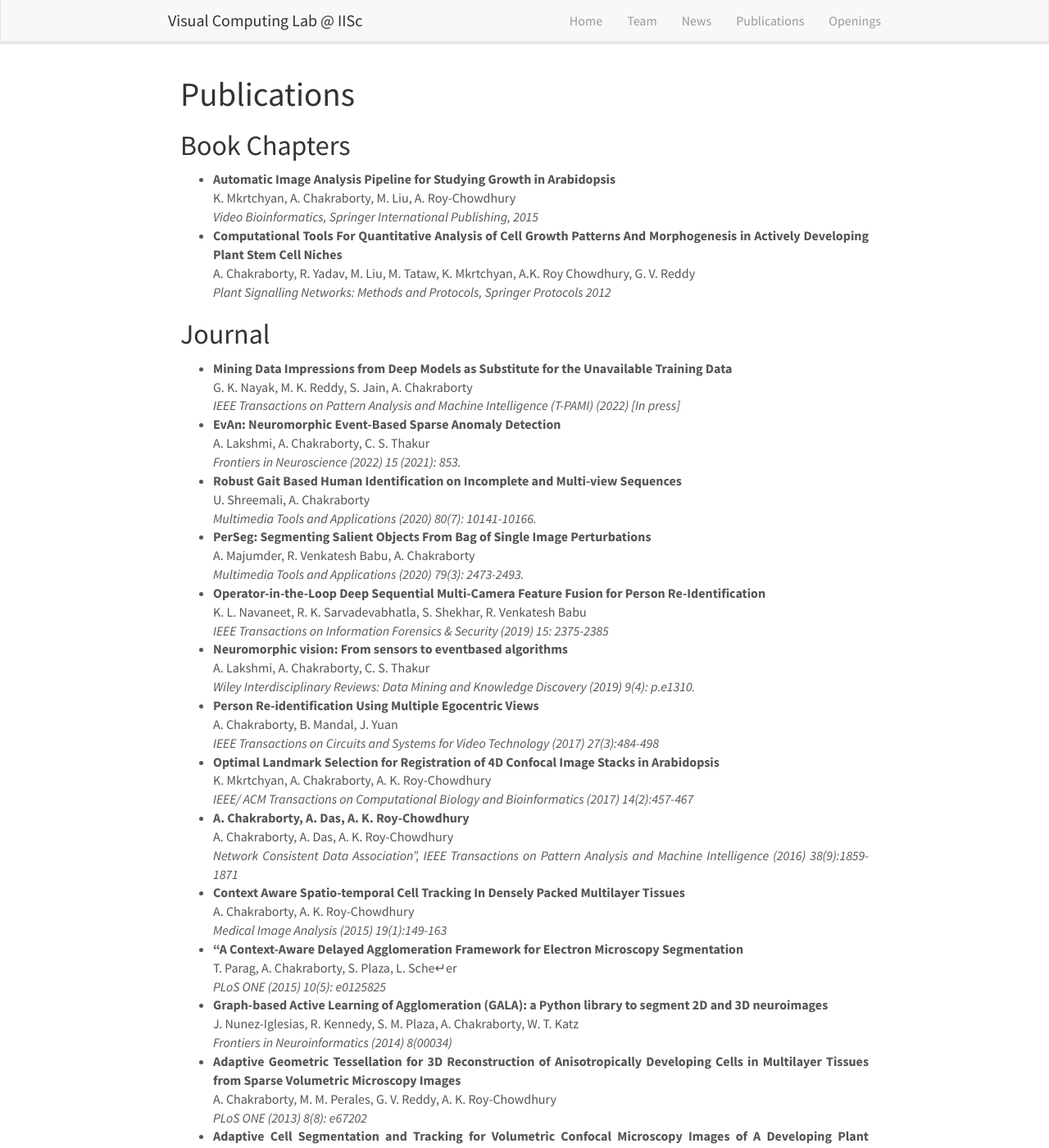
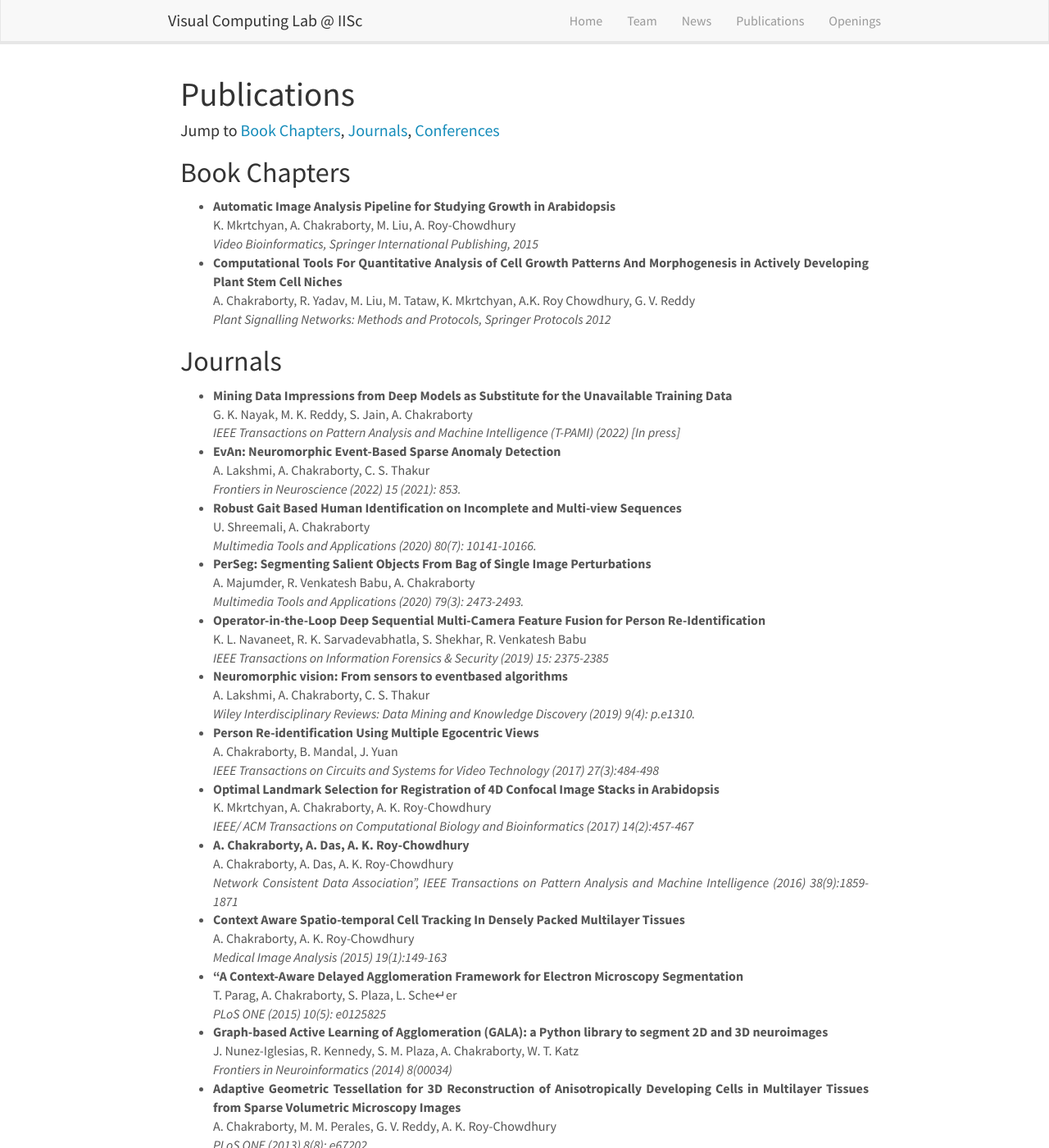
Before and after one commit to vcl-iisc/vclab-website, a Jekyll site: the page built from _pages/publications.md, in a window 1280 px wide and 1400 px high. Shown: the whole window at 82% size. Built offline with Jekyll 4.4.1, drawn with Linux system fonts in a browser that asks for light colours; nearby versions of some CDN libraries; some of the changed text lies outside the part shown.

Commit message:
updated jumping

```diff
--- a/_pages/publications.md
+++ b/_pages/publications.md
@@ -6,13 +6,13 @@ sitemap: false
 permalink: /publications/
 ---
 
-<html>
-<body>
+<h1>Publications</h1>
 
-<h1>Publications</h1>
+#### Jump to [Book Chapters](#book-chapters), [Journals](#journals), [Conferences](#conferences)
+
 <details open>
 <summary>
-<h2>Book Chapters</h2>
+## Book Chapters
 </summary>
 <ul>
 {% for article in site.data.publications %}
@@ -27,7 +27,7 @@ permalink: /publications/
 
 <details open>
 <summary>
-<h2>Journal</h2>
+## Journals
 </summary>
 <ul>
 {% for article in site.data.publications %}
@@ -42,7 +42,7 @@ permalink: /publications/
 
 <details open>
 <summary>
-<h2>Conference</h2>
+## Conferences
 </summary>
 <ul>
 {% for article in site.data.publications %}
@@ -54,9 +54,6 @@ permalink: /publications/
 {% endfor %}
 </ul>
 </details>
-</body>
-</html>
-
 
 
 <!-- [Google Scholar](https://scholar.google.com/citations?user=q-UUrywAAAAJ&hl=en&citsig=AMD79opm_sa8KYqgVRnFOuKMZr6efInG_Q) -->
```
Also changed, not shown: _pages/team.md (+1 -1 lines).
